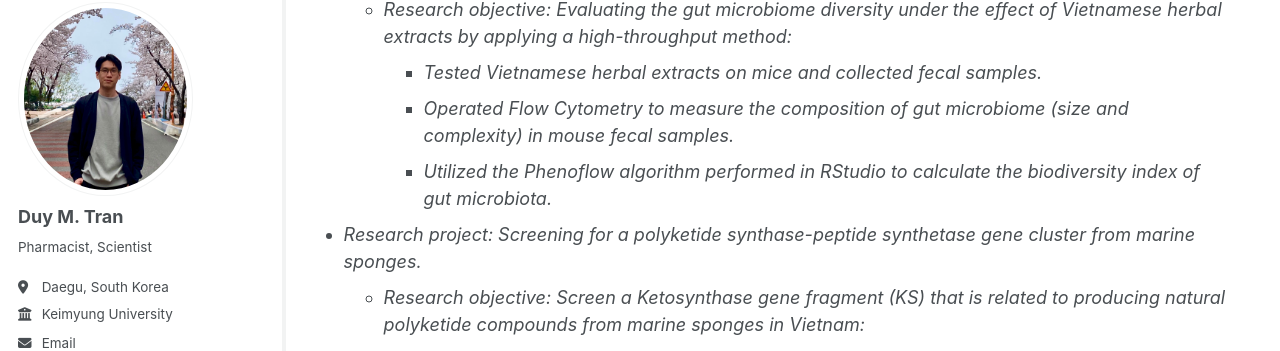
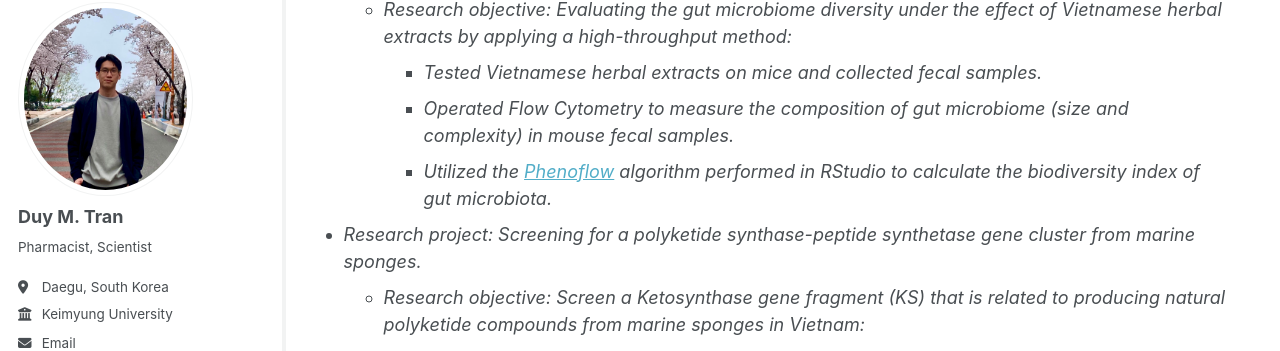
Before and after one commit to tranminhduy-git/tmduy.github.io, a Jekyll site: the page built from _pages/cv.md, in a window 1280 px wide and 900 px high, scrolled down 472 px. Shown: the part 99-450 px from the top of the window. Built offline with Jekyll 4.4.1, drawn with Linux system fonts in a browser that asks for light colours; a script bundle is joined from its source files by our own code; library files that are not in the unit come from our copies; part of the change alters nothing that is shown.

Commit message:
Update cv.md

```diff
--- a/_pages/cv.md
+++ b/_pages/cv.md
@@ -24,7 +24,7 @@ applying a high-throughput method:
       * Tested Vietnamese herbal extracts on mice and collected fecal samples.
       * Operated Flow Cytometry to measure the composition of gut microbiome (size and complexity) in mouse
 fecal samples.
-      * Utilized the Phenoflow algorithm performed in RStudio to calculate the biodiversity index of gut microbiota.
+      * Utilized the [Phenoflow](https://github.com/rprops/PhenoFlow) algorithm performed in RStudio to calculate the biodiversity index of gut microbiota.
    * _Research project_: Screening for a polyketide synthase-peptide synthetase gene cluster from marine sponges.
      * Research objective: Screen a Ketosynthase gene fragment (KS) that is related to producing natural polyketide
 compounds from marine sponges in Vietnam:
```
